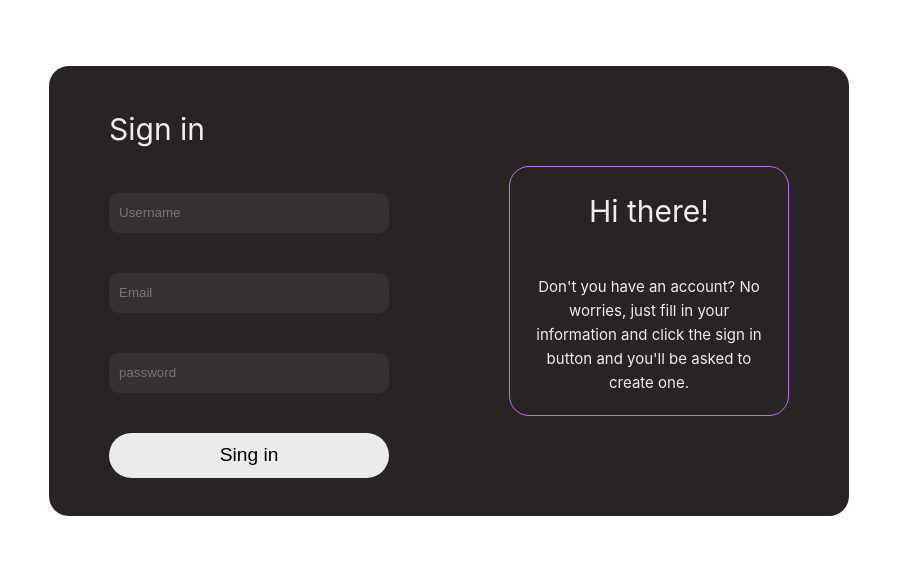
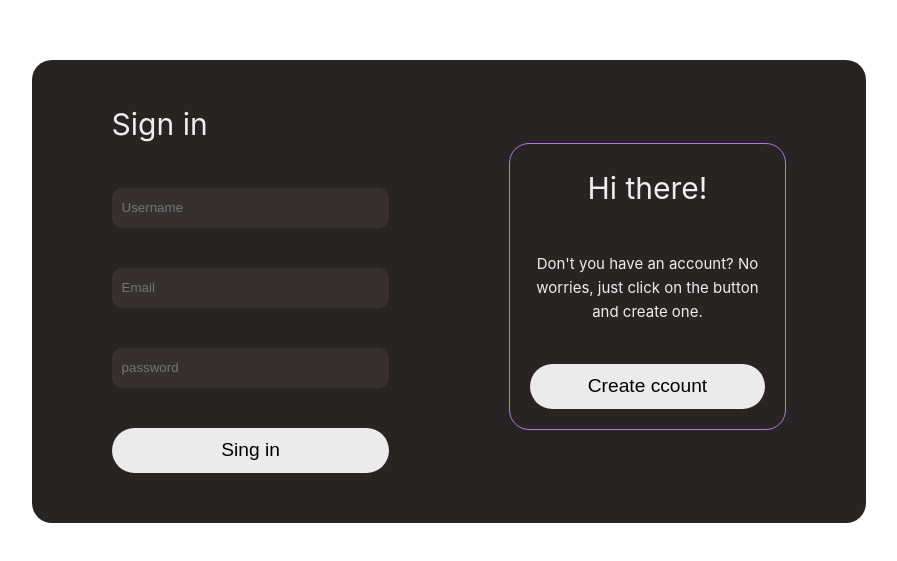
Before and after one commit to K3mp3/Project-teamwork, a Vue app: page / in a window 1280 px wide. Shown: the part 109-670 px from the top of the page, without its empty margins (191-1088 px from the left). Built offline with nearby package versions, Linux system fonts and the light colour scheme.

Commit message:
[Changed] the new design a little bit. I added a text and a button to create an account

```diff
--- a/src/components/SignInForm.vue
+++ b/src/components/SignInForm.vue
@@ -33,7 +33,9 @@
     <form>
         <div class="profile-picture-container">
             <h1>Hi there!</h1>
-            <p>Don't you have an account? No worries, just fill in your information and click the sign in button and you'll be asked to create one.</p>
+            <p>Don't you have an account? No worries, just click on the button and create one.</p>
+
+            <button>Create ccount</button>
         </div>
     </form>
 </template>
--- a/src/components/SignInView.vue
+++ b/src/components/SignInView.vue
@@ -23,7 +23,9 @@
         })
         .then(res => res.json())
         .then(data => {
-            console.log("data", data);
+            if (data.username) {
+                console.log("data", data);
+            }
         })
     }
 </script>
--- a/src/views/HomeView.vue
+++ b/src/views/HomeView.vue
@@ -1,7 +1,6 @@
 <script setup lang="ts">
   import SignInView from '@/components/SignInView.vue';
-  import type SignInFormUserInformationVue from '@/components/SignInFormUserInformation.vue';
-import SignInForm from '@/components/SignInForm.vue';
+  import SignInForm from '@/components/SignInForm.vue';
 </script>
 
 <template>
@@ -24,9 +23,8 @@ import SignInForm from '@/components/SignInForm.vue';
     }
 
     .sign-in-form {
-        width: 800px;
-        height: 450px;
         background-color: #292424;
+        padding: 40px 20px 50px 20px;
         display: flex;
         justify-content: space-between;
         align-items: center;
```
